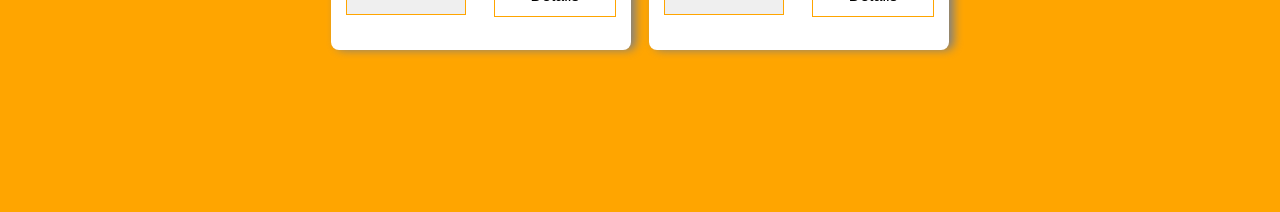
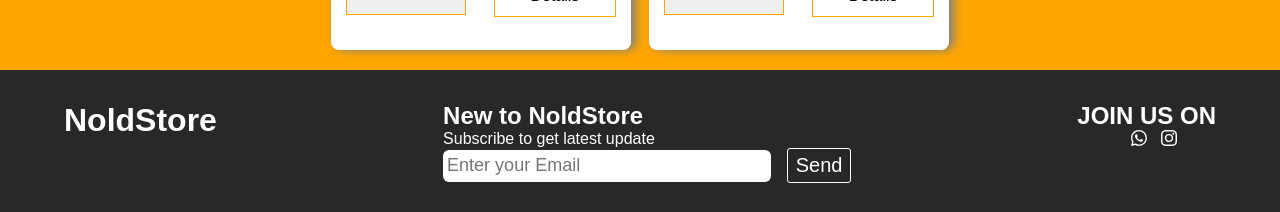
Before and after one commit to arnold-O/Noldstore, a React (Create React App) app: page / in a window 1280 px wide. Shown: the part 1919-2131 px from the top of the page. Before the commit the page ends 1989 px from the top, so only its background shows below. Built offline with nearby package versions, Linux system fonts and the light colour scheme; a web font is replaced by a local one.

Commit message:
added footer

```diff
--- a/src/components/Footer.js
+++ b/src/components/Footer.js
@@ -1,8 +1,34 @@
 import React from 'react'
+import { BsInstagram, BsWhatsapp } from "react-icons/bs";
 
 export default function Footer() {
   return (
-    <div>
+    <div className='footer-section-wrapper'>
+      <div className='footer-items-wrapper'>
+
+          <h1 className='footer-title'>NoldStore</h1>
+
+        <div className='news-section'>
+          <h2>New to NoldStore</h2>
+          <p>Subscribe to get latest update</p>
+          <div className='newsletter-section-wrapper'>
+            <input type="text" placeholder='Enter your Email' className='input-text' />
+            <button>Send</button>
+          </div>
+        </div>
+        <div className='social-section-wrapper'>
+          <h2>JOIN US ON</h2>
+          <div className='icon-wrapper'>
+            <BsWhatsapp className='react-icons'/>
+            <BsInstagram className='react-icons'/>
+          </div>
+
+
+        </div>
+
+
+      </div>
+
 
     </div>
   )
--- a/src/components/Home.js
+++ b/src/components/Home.js
@@ -8,6 +8,7 @@ import Footer from './Footer';
 import Card from './Card';
 export default function Home() {
   return (
+    <>
     <div className='main-container-wrapper'>
 
       <div className="headerWrapper">
@@ -62,9 +63,10 @@ export default function Home() {
             <Card/>
 
 
-          <Footer/>
 
 
     </div>
+          <Footer/>
+          </>
   )
 }
--- a/src/index.css
+++ b/src/index.css
@@ -243,3 +243,73 @@ ul {
 /* add to cart btn & details button */
 
 /* card section */
+
+
+/* footer section */
+
+.footer-section-wrapper{
+
+  background-color: #282828;
+
+}
+.newsletter-section-wrapper{
+  display: flex;
+  align-items: center;
+
+}
+.newsletter-section-wrapper button{
+
+}
+.footer-items-wrapper{
+  width: 90%;
+  display: flex;
+  justify-content: space-between;
+
+  margin: 0 auto;
+  padding: 2rem 0 ;
+
+}
+.footer-title{
+  color: #fff;
+}
+.news-section{
+  color:#fff
+}
+.input-text{
+  height: 1.5rem;
+  width: 20rem;
+  padding: 4px;
+  font-size: 18px;
+  border-radius: 6px;
+  outline: none;
+  border: none;
+}
+.newsletter-section-wrapper{
+  display: flex;
+  gap: 1rem;
+
+}
+.newsletter-section-wrapper button{
+  width: 4rem;
+  height: 35px;
+  border: 1px solid #fff;
+  background-color: #282828;
+  cursor: pointer;
+  color: #fff;
+  border-radius: 3px;
+  font-size: 20px;
+
+}
+.icon-wrapper{
+  text-align: center;
+}
+.social-section-wrapper h2{
+  color: #fff;
+}
+.react-icons{
+  color: #fff;
+  margin-left: .875rem;
+}
+
+
+/* footer section */
```
